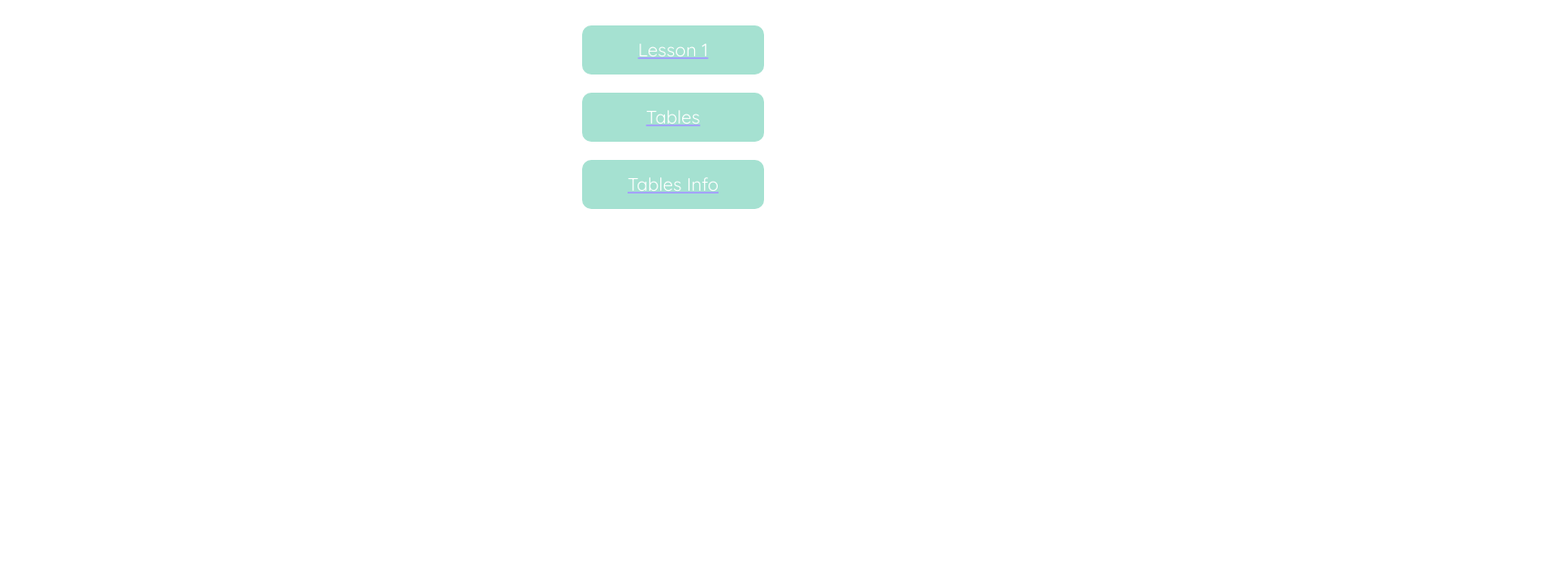
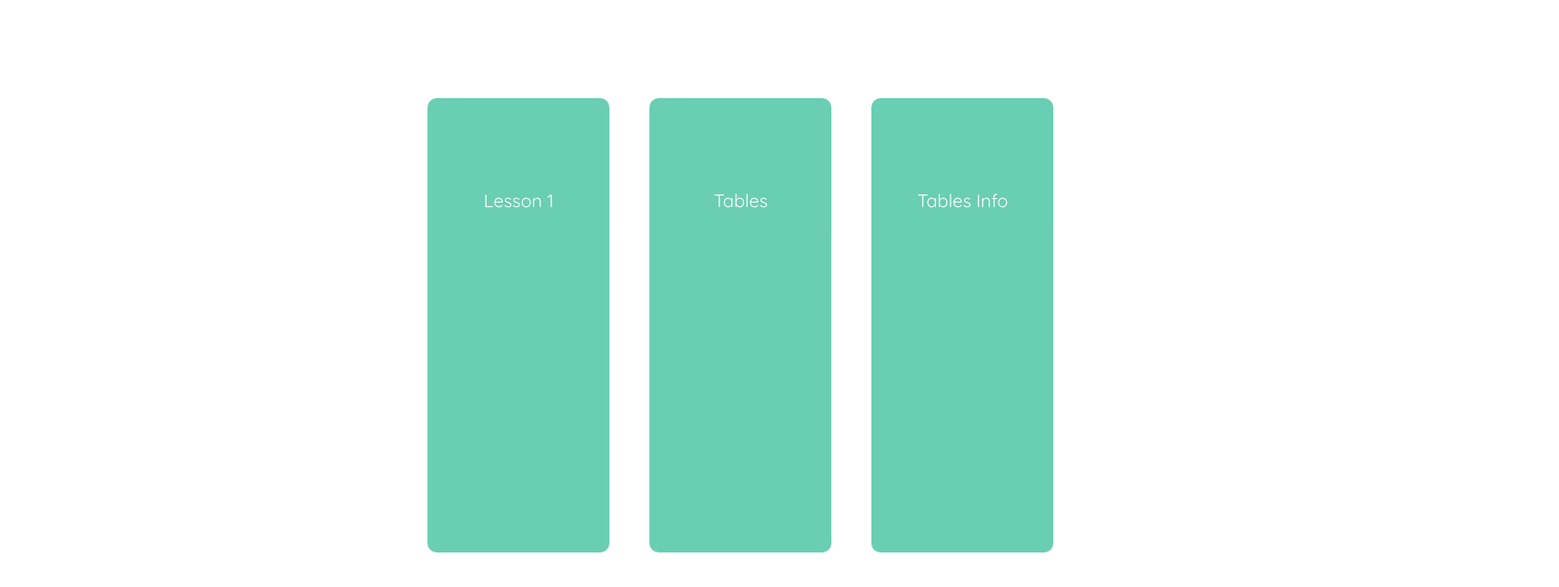
Before and after one commit to kostiaserdiuk/it-courses, a plain HTML site: page index.html in a window 1280 px wide. Shown: the whole page at 91% size, 1714 px wide, since content can reach past the window. Drawn offline with Linux system fonts and the light colour scheme.

Commit message:
version 1.1

```diff
--- a/index.html
+++ b/index.html
@@ -10,9 +10,9 @@
 </head>
 <body>
     <div id="center-button">
-        <a href="lesson 1/index1.html"><div id="button">Lesson 1</div></a>
-        <a href="tables/tables.html"><div id="button">Tables</div></a>
-        <a href="tables info/index.html"><div id="button">Tables Info</div></a>
+        <a href="lesson 1/index1.html"><div class="button"><span>Lesson 1</span></div></a>
+        <a href="tables/tables.html"><div class="button"><span>Tables</span></div></a>
+        <a href="tables info/index.html"><div class="button"><span>Tables Info</span></div></a>
     </div>
 
 </body>
--- a/style.css
+++ b/style.css
@@ -1,35 +1,44 @@
-div{
+
+
+.button{
+    width: 200px;
+    height: 400px;
+    background-color: rgb(7, 174, 129);
+    text-align-last: center;
+    padding-top: 100px;
+    border-radius: 10px;
+    color: white;
+    font-size: 20px;
+    display:inline-block;
+    margin-top: 100px;
+
+}
+.button:hover{
+    opacity: 1;
+}
+
+a{
+    margin: 20px;
     font-family: Quicksand-Light;
     opacity: 0.6;
     -webkit-transition: all 0.3s ease;;
     -moz-transition: all 0.3s ease;;
     -o-transition: all 0.3s ease;;
     transition: all 0.3s ease;
-}
 
-#button{
-    width: 200px;
-    height: 40px;
-    background-color: rgb(7, 174, 129);
-    text-align-last: center;
-    padding-top: 14px;
-    border-radius: 10px;
-    color: white;
-    font-size: 20px;
-}
-#button:hover{
-    opacity: 1;
-}
 
-a{
-    margin: 50px;
 
 }
 
 #center-button{
-    margin-left: 50%;
+    margin-left: 35%;
+    display:block;
+    width: 100%;
 }
 
+span{
+    padding-top: 300px;
+}
 
 @font-face {
     font-family: "Quicksand-Light";
```
